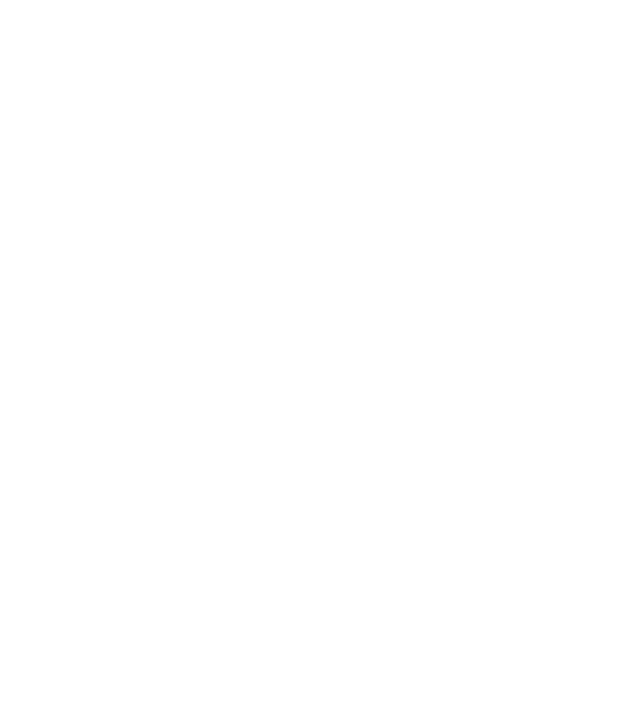
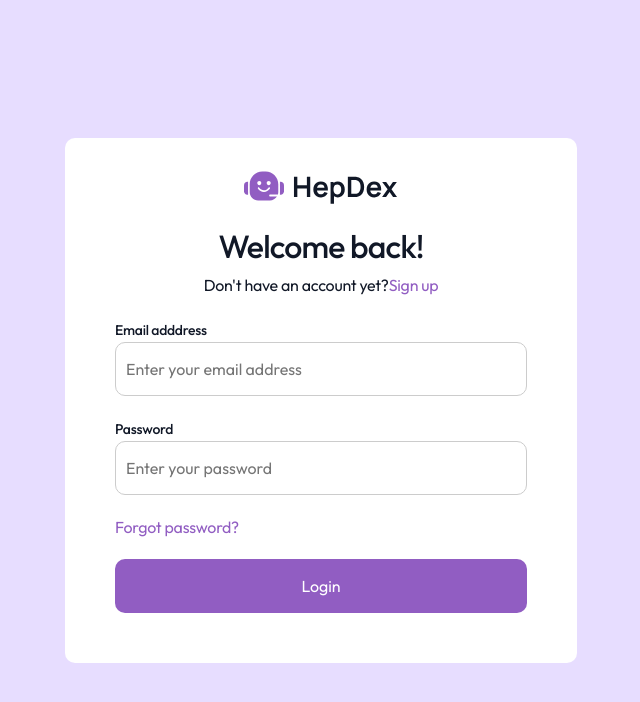
Before and after one commit to Hepdex/hepdex-frontend, a React (Vite) app: page /login in a window 1280 px wide. Before the commit this address had no page. Shown: the top 702 px of the page, without its empty margins (319-959 px from the left). Built offline with nearby package versions, Linux system fonts and the light colour scheme.

Commit message:
designed login form

```diff
--- a/src/App.jsx
+++ b/src/App.jsx
@@ -7,6 +7,7 @@
 import MainLayout from "./layouts/MainLayout";
 import Home from "./pages/Home";
 import Requirements from "./pages/Requirements";
+import Signin from "./pages/Signin";
 
 export default function App() {
   const location = useLocation();
@@ -30,10 +31,11 @@
       <ScrollToTop />
       <Routes>
         <Route index element={<Navigate replace to="home" />} />
-        <Route element={<MainLayout />}>
+          <Route element={<MainLayout />}>
           <Route path="home" element={<Home />} />
           <Route path="share-requirement" element={<Requirements />} />
         </Route>
+         <Route path="login" element={<Signin />} />
       </Routes>
     </div>
   );
--- /dev/null
+++ b/src/components/FormElements.jsx
@@ -0,0 +1,34 @@
+import formStyles from "../styles/FormStyles.module.css";
+import Logo from "../components/Logo";
+import { Link } from "react-router-dom";
+import "../styles/MainStyles.css";
+
+const FormButton = (props) => {
+    return <div className={formStyles.formButton}>
+         <button>{props.value}</button>
+    </div>
+}
+
+const InputField = (props) => {
+    return <div className={formStyles.inputBox}>
+        <label>{props.labelValue}</label>
+        <input type={props.type} name={props.name} placeHolder={props.placeHolder} />
+    </div>
+}
+
+const FormHeader = (props) => {
+    return  <div className={formStyles.header}>
+            <Logo alt={false} />
+            <h1>{props.title}</h1>
+            <p>{props.titleText}<Link className={formStyles.forgotLink} to="/signup">{props.titleLink}</Link></p>
+        </div>
+}
+
+const FormBox = (props) => {
+  return <div className={formStyles.formBox}>
+      {props.children}
+    </div>
+};
+
+
+export {FormButton, InputField, FormHeader, FormBox};
--- /dev/null
+++ b/src/pages/Signin.jsx
@@ -0,0 +1,24 @@
+
+import { InputField, FormButton, FormHeader, FormBox } from "../components/FormElements";
+import formStyles from "../styles/FormStyles.module.css";
+import { Link } from "react-router-dom";
+
+
+const Signin = () => {
+    return <div className={formStyles.formContainer}>
+        <FormBox>
+             <FormHeader title="Welcome back!" titleText="Don't have an account yet?" titleLink="Sign up" />
+
+            <InputField labelValue="Email adddress" placeHolder="Enter your email address" />
+            <InputField labelValue="Password"  placeHolder="Enter your password" type="password" />
+
+            <Link to="/forgot-password" className={formStyles.forgotLink}>Forgot password?</Link>
+
+            <FormButton value="Login" />
+
+
+        </FormBox>
+</div>
+}
+
+export default Signin;
--- /dev/null
+++ b/src/styles/FormStyles.module.css
@@ -0,0 +1,56 @@
+.formContainer {
+    width: 100%;
+    height: 100vh;
+    display: flex;
+    align-items: center;
+    justify-content: center;
+    background-color:rgb(231,221,255);
+}
+.header{
+    display: flex;
+    flex-direction: column;
+    align-items: center;
+    justify-items: center;
+}
+.header h1{
+   margin-top: 30px;
+   margin-bottom: 15px;
+    font-weight: 500;
+}
+.inputBox, .formButton{
+    margin: 20px 0;
+}
+.inputBox label{
+    font-size: 14px;
+    font-weight: 500;
+}
+.inputBox input{
+    width: 100%;
+    padding: 14px 10px;
+    border: 1px solid #ccc;
+    border-radius: 10px;
+    font-family: inherit;
+}
+.formButton button{
+    width: 100%;
+    padding: 15px;
+    background-color: var(--color-primary);
+    color: var(--color-white-1);
+    border-radius: 10px;
+    transition: .4s ease-in;
+}
+.formButton button:hover {
+    background-color: var(--color-primary-hover);
+}
+.forgotLink{
+    color: var(--color-primary);
+}
+.formBox{
+    width: 40%;
+    padding: 30px 50px;
+    background-color: #fff;
+    border-radius: 10px;
+}
+.header p{
+    font-weight: 300;
+}
--- /dev/null
+++ b/src/styles/Mainstyles.css
@@ -0,0 +1,22 @@
+:root{
+    --color-white-1: #ffffff;
+    --color-white-2: #fff9;
+    --color-black-1: #111827;
+    --color-primary: #915DC2;
+    --color-primary-hover: #7c43b1;
+    --color-secondary: #F5F1FF;
+    --color-tertiary: #E7DDFF;
+    --color-grey-1: #F9FAFC;
+    --color-grey-2: #5A5758;
+    --color-grey-3: #D2D2D2;
+}
+*{
+    margin: 0;
+    padding: 0;
+}
+body{
+    font-family: "Outfit", sans-serif;
+}
+button{
+    border: none;
+}
```
Also changed, not shown: public/bg.svg (added).
